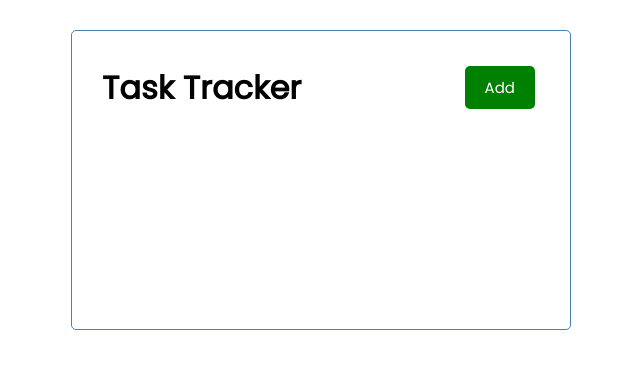
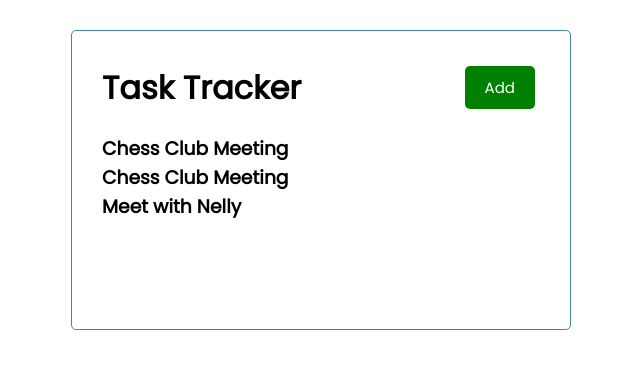
Before and after one commit to nzyuko/taski, a React (Create React App) app: page / in a window 1280 px wide. Shown: the top 368 px of the page, without its empty margins (319-959 px from the left). Built offline with nearby package versions, Linux system fonts and the light colour scheme.

Commit message:
Render Tasks in an array within an h3 tag

```diff
--- a/src/App.js
+++ b/src/App.js
@@ -1,9 +1,11 @@
 import Header from "./components/Header"
+import Tasks from "./components/tasks";
 
 function App() {
   return (
     <div className="container">
         <Header/>
+        <Tasks />
     </div>
   );
 }
--- a/src/components/tasks.js
+++ b/src/components/tasks.js
@@ -0,0 +1,33 @@
+const tasks = [
+    {
+       text: "Chess Club Meeting",
+       day: "26th July at 7:30 pm" ,
+        reminder: true,
+    },
+    {
+       text: "Chess Club Meeting",
+       day: "19th August at 8:40 pm" ,
+        reminder: true,
+    },
+    {
+
+       text: "Meet with Nelly",
+       day: "18th June at 8:30 pm" ,
+        reminder: false,
+    }
+]
+
+const Tasks = () => {
+    return(
+        <>
+            {tasks.map(
+                (task) => (<h3 key={task
+                    .id}>{task.text}</h3>)
+                )
+            }
+        </>
+    )
+
+}
+
+export default Tasks
```
